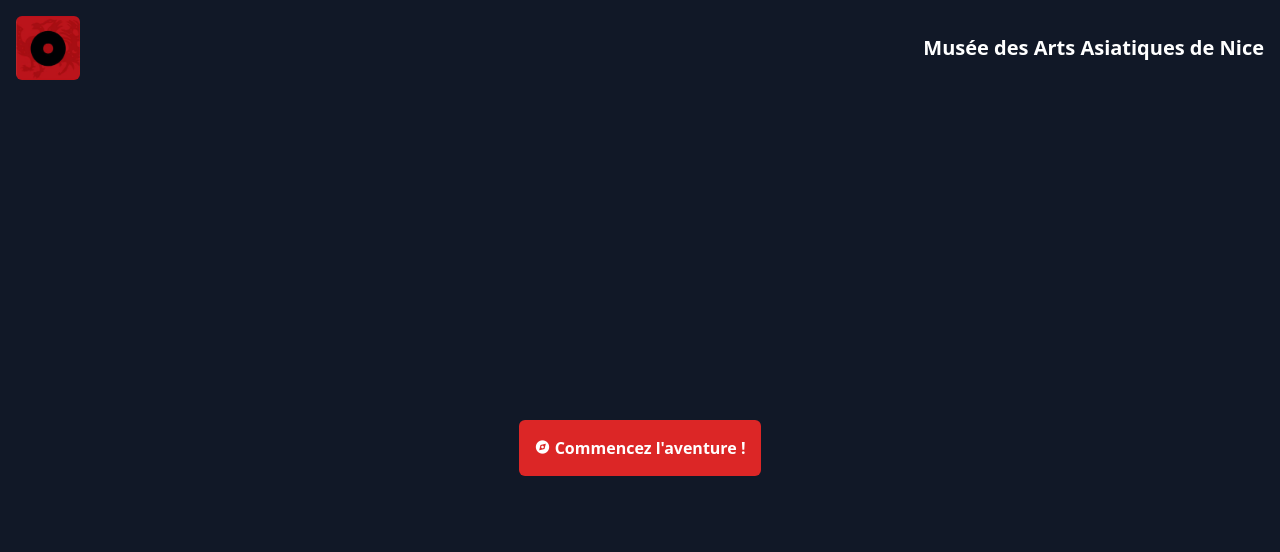
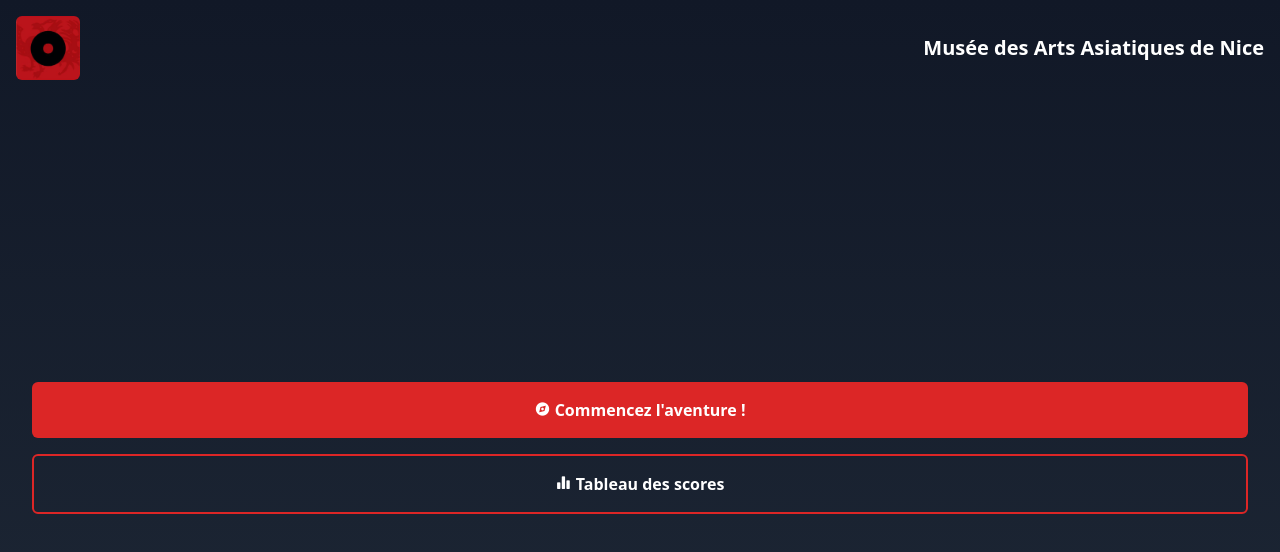
Before and after one commit to Neeptossss/ArtExplore, a Nuxt app in the folder frontend/: page / in a window 1280 px wide. Shown: the top 552 px of the page. Built offline with nearby package versions, Linux system fonts and the light colour scheme.

Commit message:
Adding scoreboard button + gradient

```diff
--- a/frontend/pages/index.vue
+++ b/frontend/pages/index.vue
@@ -1,10 +1,13 @@
 <template>
   <div className="dark">
-    <div class="bg-gray-900 w-screen h-screen flex flex-col">
+    <div class="from-gray-800 bg-gradient-to-t to-gray-900 w-screen h-screen flex flex-col">
       <Header />
-      <div class="flex h-full w-full items-center justify-center">
-        <button class="bg-red-600 rounded-md p-4 text-white font-bold" @click="showModal = true">
+      <div class="flex flex-col h-full w-full items-center justify-center gap-4 px-8">
+        <button class="w-full bg-red-600 rounded-md p-4 text-white font-bold" @click="showModal = true">
           <i class="bx bxs-compass"></i> Commencez l'aventure !
+        </button>
+        <button class="w-full border-red-600 border-2 rounded-md p-4 text-white font-bold">
+          <i class="bx bxs-bar-chart-alt-2"></i> Tableau des scores
         </button>
       </div>
       <transition name="fade">
```
